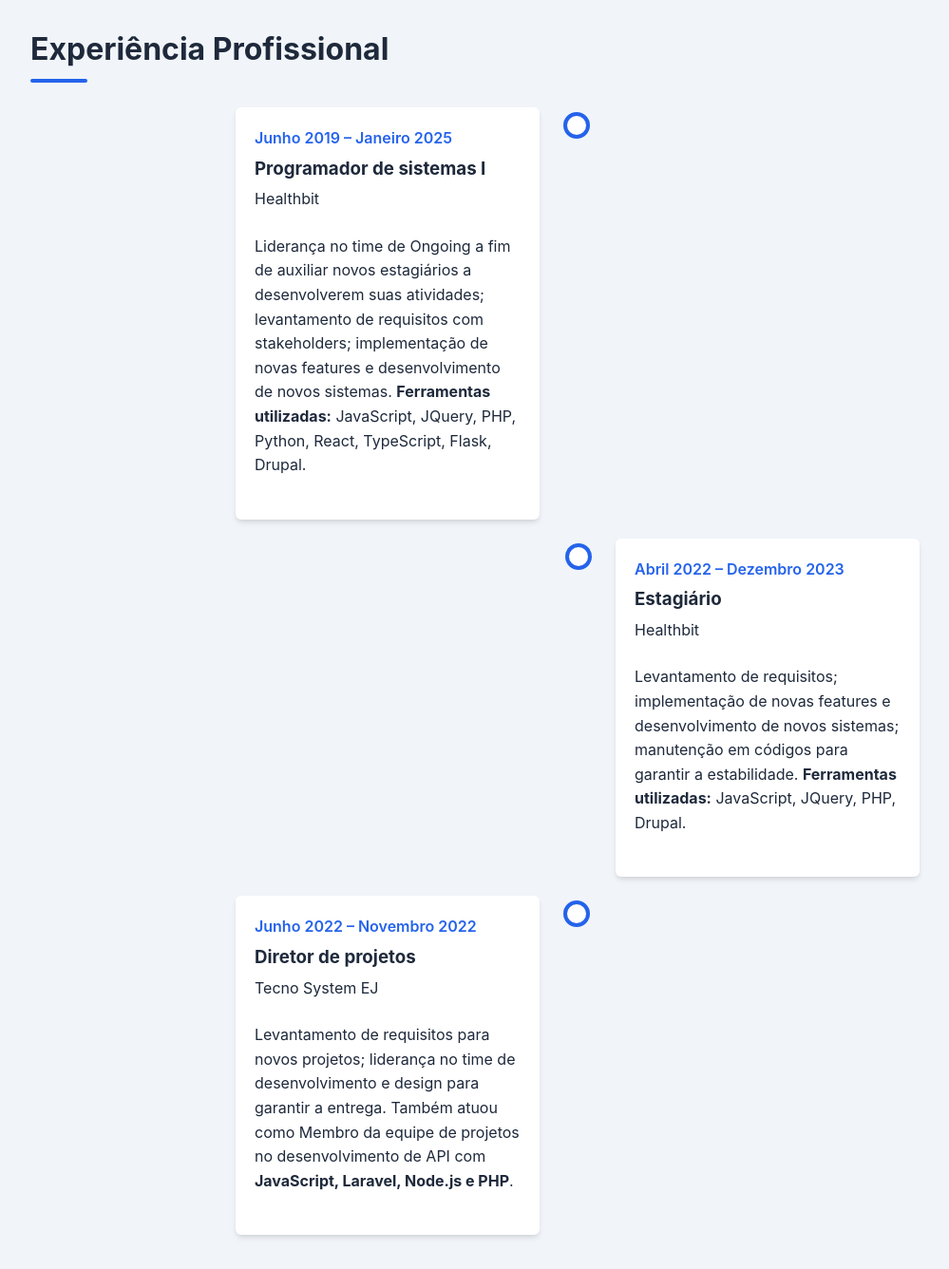
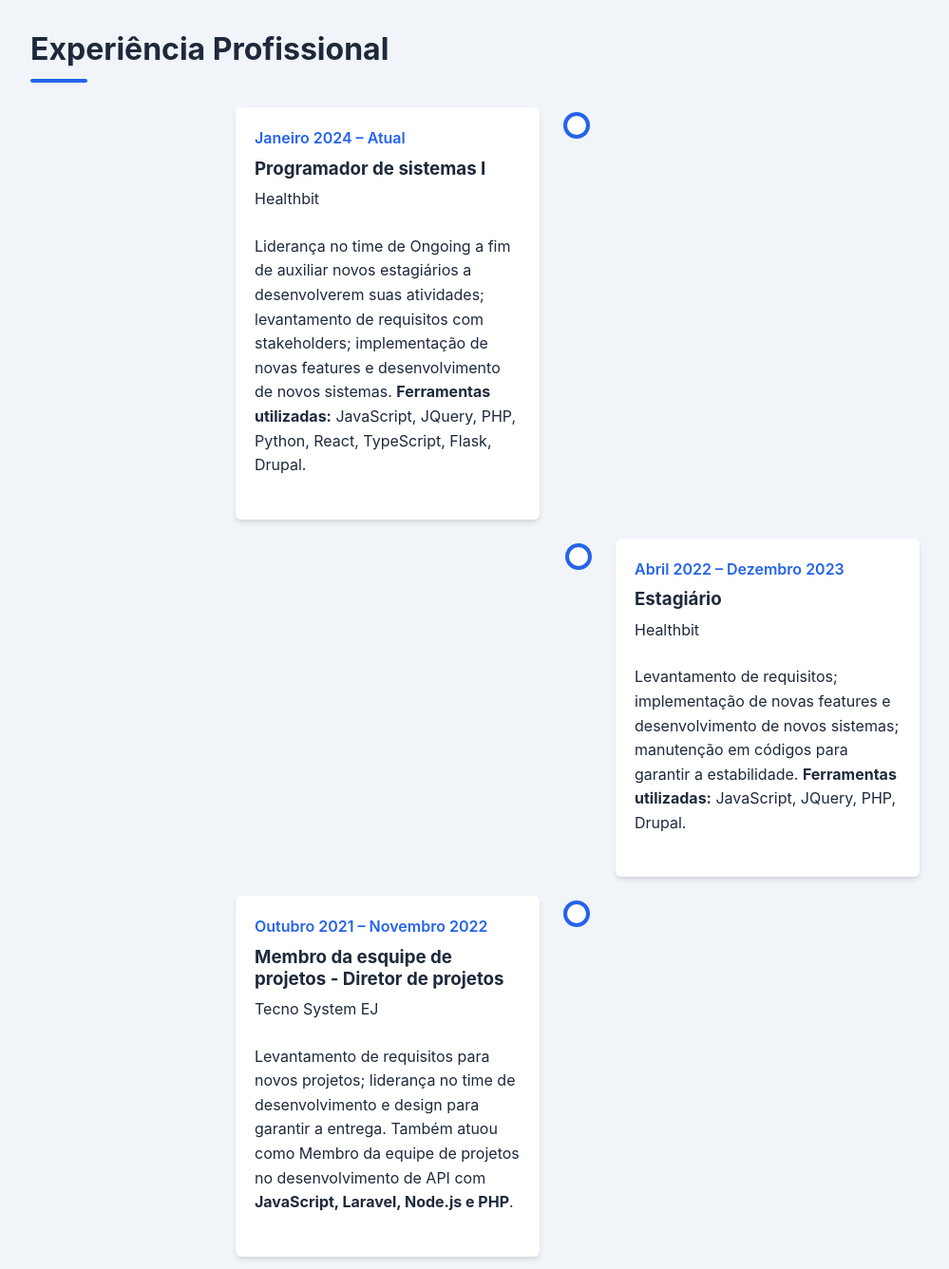
Before and after one commit to GabrielPSantana/gabriel-pinheiro, a plain HTML site: page index.html in a window 1280 px wide. Shown: the part 1200-2536 px from the top of the page at 95% size, without its empty margins (32-1031 px from the left). Drawn offline with Linux system fonts and the light colour scheme.

Commit message:
Ajustado experiencia de trabalho

```diff
--- a/index.html
+++ b/index.html
@@ -781,7 +781,7 @@
             <div class="timeline">
                 <div class="timeline-item">
                     <div class="timeline-content">
-                        <p class="timeline-date">Junho 2019 – Janeiro 2025</p>
+                        <p class="timeline-date">Janeiro 2024 – Atual</p>
                         <h3 class="timeline-title">Programador de sistemas I</h3>
                         <p>Healthbit</p>
                         <p>Liderança no time de Ongoing a fim de auxiliar novos estagiários a desenvolverem suas
@@ -804,8 +804,8 @@
 
                 <div class="timeline-item">
                     <div class="timeline-content">
-                        <p class="timeline-date">Junho 2022 – Novembro 2022</p>
-                        <h3 class="timeline-title">Diretor de projetos</h3>
+                        <p class="timeline-date">Outubro 2021 – Novembro 2022</p>
+                        <h3 class="timeline-title">Membro da esquipe de projetos - Diretor de projetos</h3>
                         <p>Tecno System EJ</p>
                         <p>Levantamento de requisitos para novos projetos; liderança no time de desenvolvimento e design
                             para garantir a entrega. Também atuou como Membro da equipe de projetos no desenvolvimento
@@ -910,7 +910,8 @@
                         <h3>API REST (PremiumBack)</h3>
                         <p>Desenvolvimento de uma API REST completa em <strong>Node.js</strong> com o framework
                             <strong>Express</strong>. O projeto foi focado na criação de endpoints eficientes para
-                            manipulação de dados.</p>
+                            manipulação de dados.
+                        </p>
                         <div class="project-links">
                             <a href="https://github.com/GabrielPSantana/premiumback" target="_blank" class="btn">Ver no
                                 GitHub</a>
@@ -926,7 +927,8 @@
                         <p>Participação no desenvolvimento e manutenção de novas features, utilizando
                             <strong>TypeScript</strong>, <strong>React</strong>, <strong>Python</strong>,
                             <strong>Flask</strong> e <strong>PHP</strong> com <strong>Drupal</strong>. Experiência em
-                            garantir a estabilidade dos sistemas.</p>
+                            garantir a estabilidade dos sistemas.
+                        </p>
                     </div>
                 </div>
 
```
